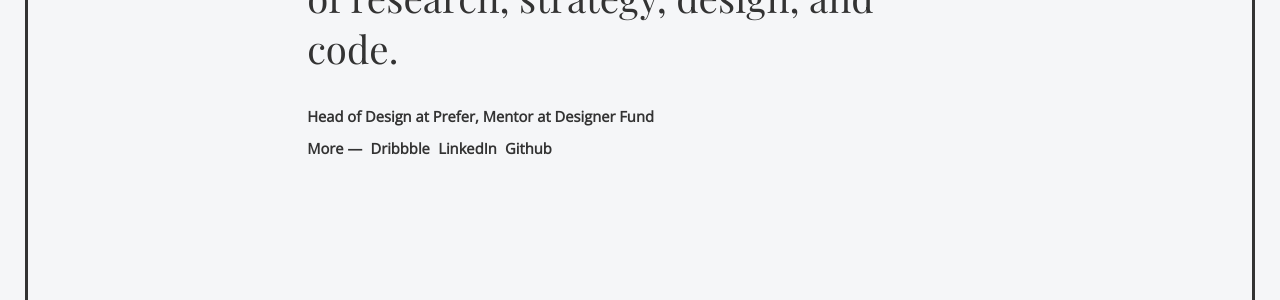
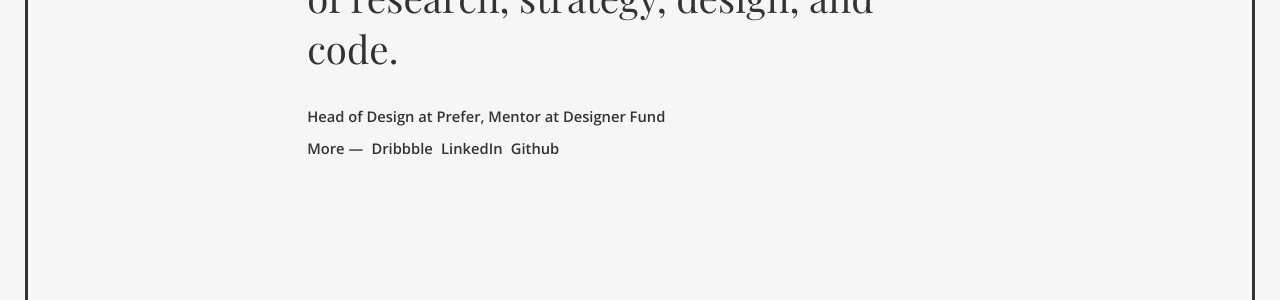
Before and after one commit to ericakatrak/ericakatrak.github.io, a Jekyll site: the page built from index.html, in a window 1280 px wide. Shown: the part 408-708 px from the top of the page. Built offline with Jekyll 4.4.1, drawn with Linux system fonts in a browser that asks for light colours.

Commit message:
code cleanup

```diff
--- a/_includes/head.html
+++ b/_includes/head.html
@@ -12,5 +12,5 @@
 
     <link rel="stylesheet" href="{{ site.url }}/css/style.css">
     <link href="https://fonts.googleapis.com/css?family=Playfair+Display:400,700" rel="stylesheet">
-    <link href="https://fonts.googleapis.com/css?family=Open+Sans:400" rel="stylesheet">
+    <link href="https://fonts.googleapis.com/css?family=Open+Sans:600" rel="stylesheet">
 </head>
```
Also changed, not shown: css/style.css (+1 -10 lines).
